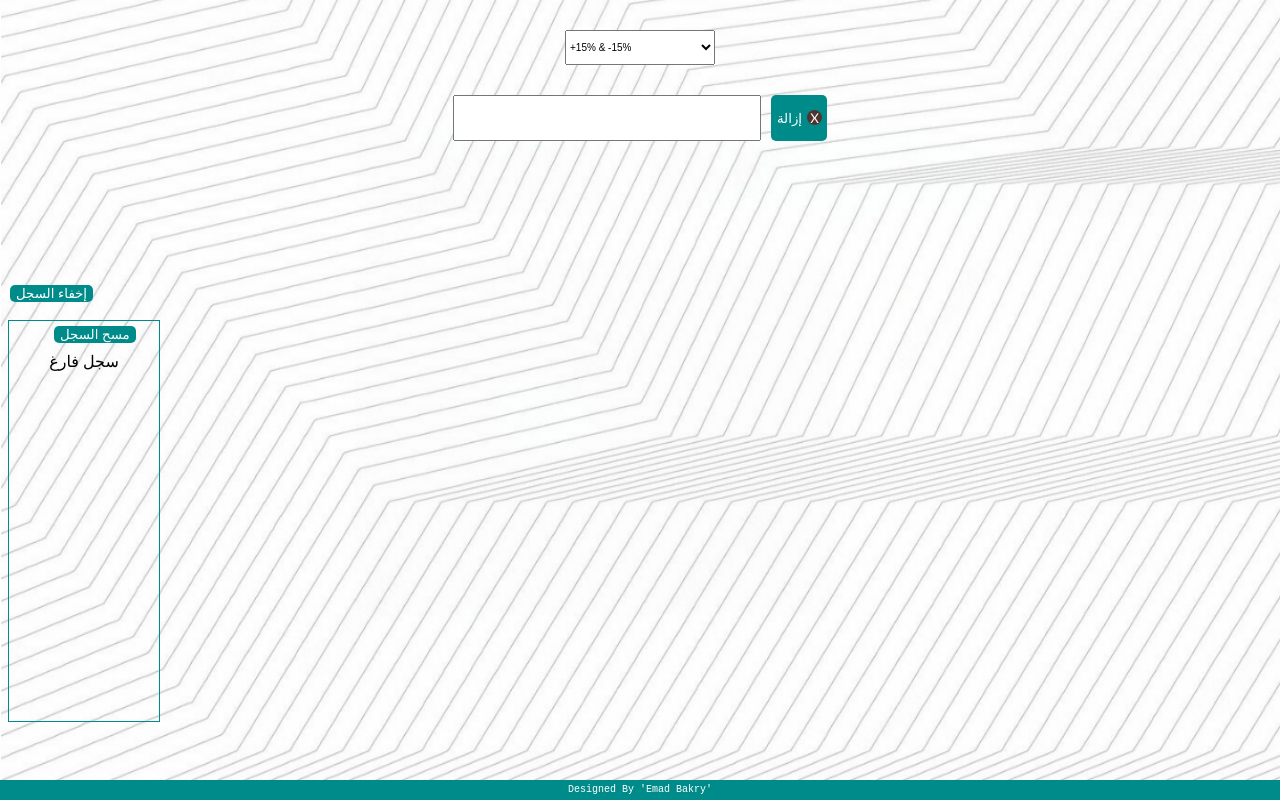
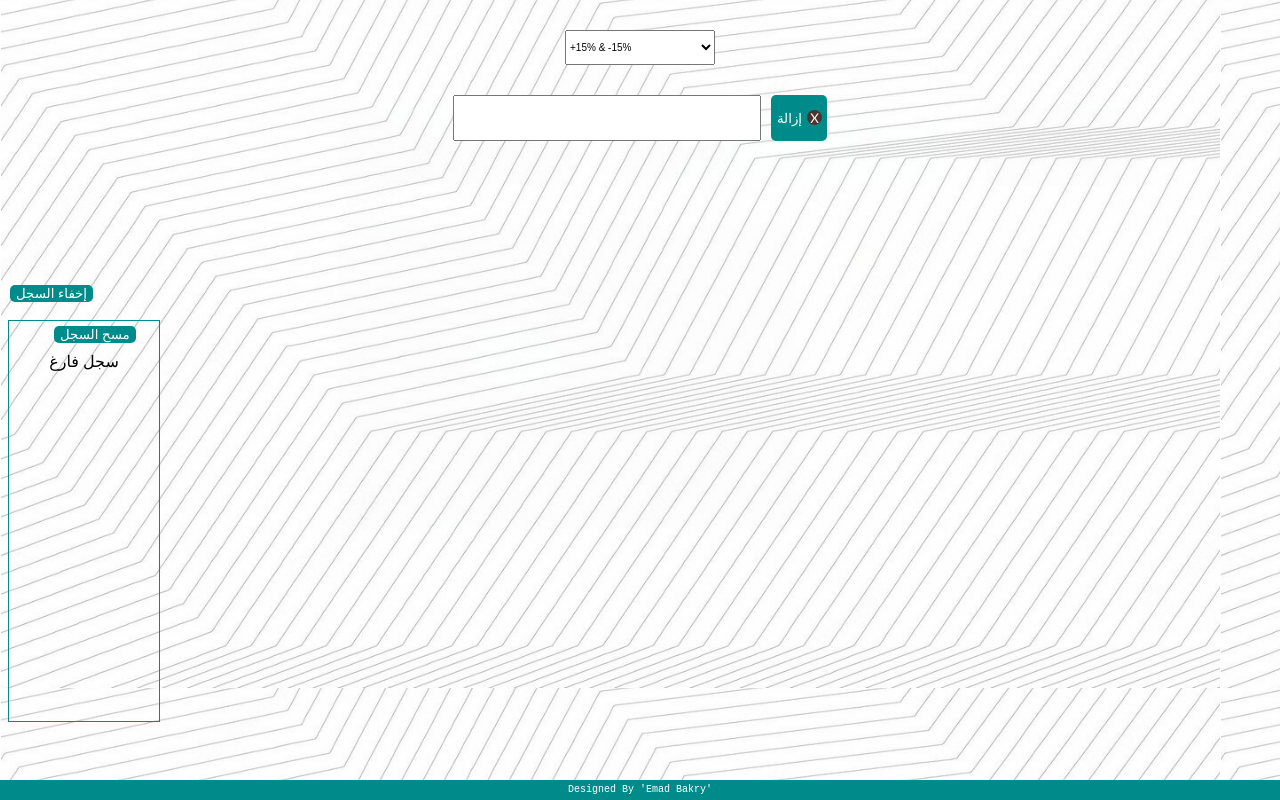
Before and after one commit to emadbakry/calc, a plain HTML site: page index.html in a window 1280 px wide. Drawn offline with Linux system fonts and the light colour scheme.

Commit message:
Add files via upload

```diff
--- a/index.html
+++ b/index.html
@@ -9,7 +9,7 @@
   </head>
   <body>
     <div class="hidden-slide"></div>
-    <img src="/bg1.png" alt="No photo" class="bg-body" />
+    <div class="bg-body"></div>
     <div class="header"></div>
     <div class="main">
       <select name="percent" class="select" id="percent">
```
